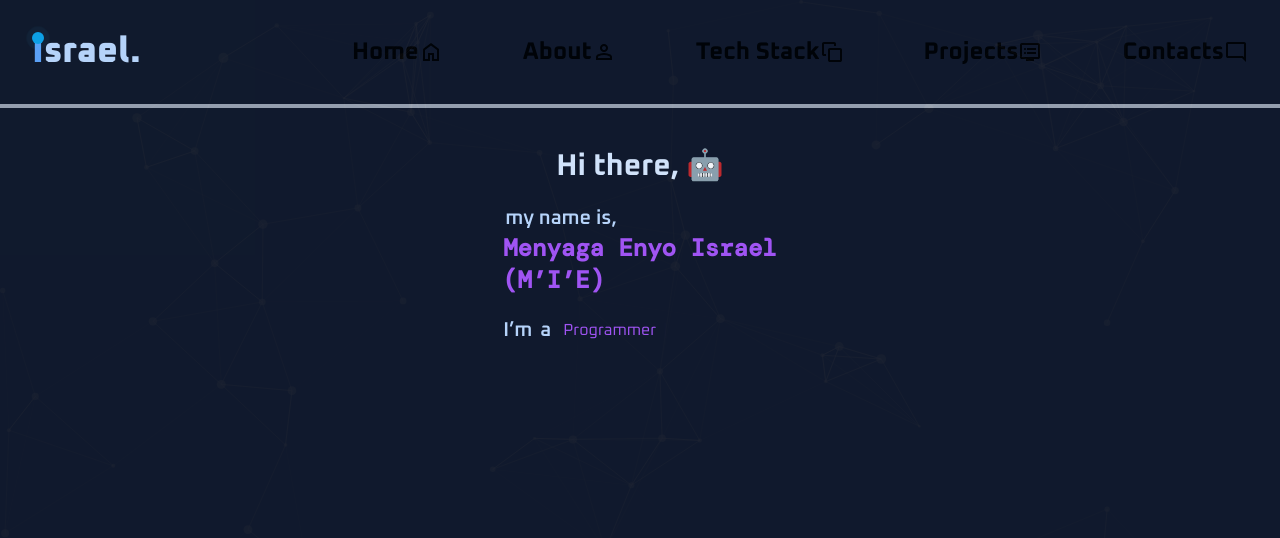
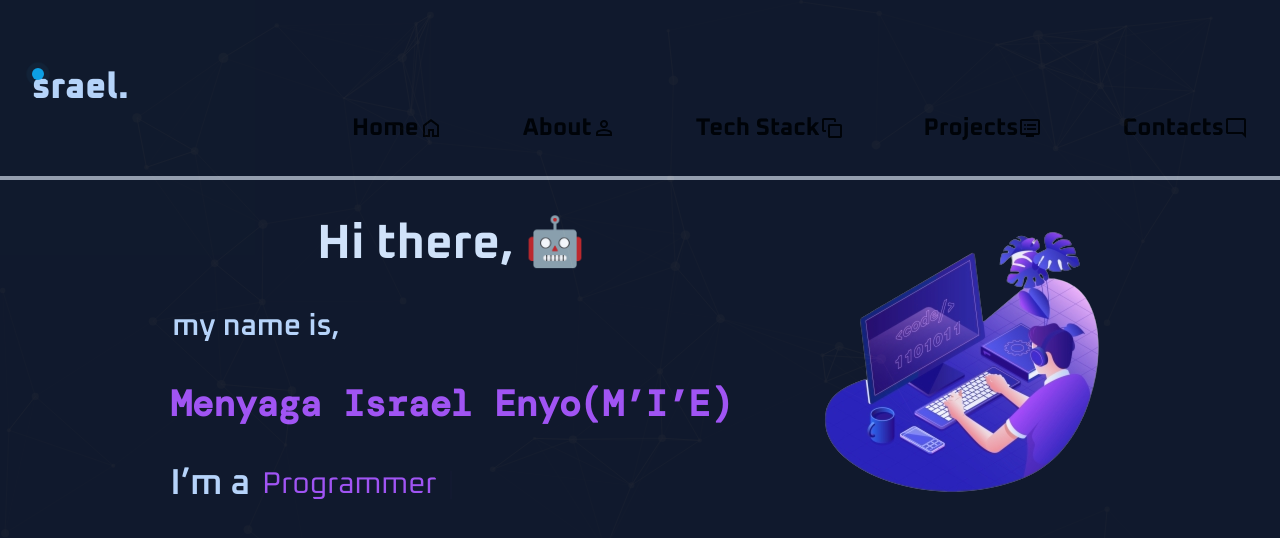
Before and after one commit to MIE-CODE/M-I-E_Portfolio, a Next.js app: page / in a window 1280 px wide. Shown: the top 538 px of the page. Built offline with nearby package versions, Linux system fonts and the light colour scheme; a web font is replaced by a local one.

Commit message:
fixing up the navbar on mobile

```diff
--- a/app/Navbar.tsx
+++ b/app/Navbar.tsx
@@ -1,9 +1,13 @@
-import React from "react";
+import React, { useState, useEffect } from "react";
 import Link from "next/link";
 
 const Navbar = (props: { className: string }) => {
   return (
-    <nav className={"hidden lg:block ml-auto"}>
+    <nav
+      className={
+        "top-0 lg:static fixed right-0 h-[100%] bg-gray-400 lg:bg-transparent  lg:block ml-auto "
+      }
+    >
       <ul className={props.className}>
         <li>
           <Link href="/" className="flex justify-center items-center">
--- a/app/header.tsx
+++ b/app/header.tsx
@@ -1,17 +1,15 @@
 "use client";
 import Image from "next/image";
-import React from "react";
+import React, { useState, useEffect } from "react";
 import menu from "../public/menu.svg";
+import Link from "next/link";
 import Navbar from "./Navbar";
-import Modal from "./modal";
-import { useEffect, useState } from "react";
 
 const Header = () => {
-  const [showModal, setShowModal] = useState(false);
+  const [navBar, setNavBar] = useState(false);
   return (
     <>
-      <div className="flex font-test w-full justify-between items-center py-[2rem] px-[2rem] border-b-4 border-gray-400">
-        {showModal && <Modal hideModal={() => setShowModal(false)} />}
+      <div className="flex relative font-test w-full justify-between items-center py-[2rem] px-[2rem] border-b-4 border-gray-400">
         <div className=" font-extrabold  text-blue-200 text-4xl">
           {" "}
           <span className="text-blue-400 relative  font-extrabold">
@@ -22,21 +20,22 @@ const Header = () => {
                 <span className="relative inline-flex rounded-full h-3 w-3 bg-sky-500"></span>
               </span>
             </span>
-            I
           </span>
           srael.
         </div>
-        <Navbar className="flex gap-10  font-bold xl:gap-20 text-2xl" />
-        <div className=" bg-slate-400 rounded ">
+        <Navbar className="grid lg:flex gap-10 pt-20 font-bold xl:gap-20 text-2xl" />
+        <button
+          onClick={() => {
+            setNavBar(!navBar);
+          }}
+          className=" bg-slate-400 rounded "
+        >
           <Image
-            onClick={() => {
-              setShowModal(true);
-            }}
             src={menu}
             alt="menu"
             className="lg:hidden h-[40px] w-[40px]"
           />
-        </div>
+        </button>
       </div>
     </>
   );
--- a/app/main.tsx
+++ b/app/main.tsx
@@ -1,7 +1,7 @@
 import React, { useState, useEffect } from "react";
 import Typer from "./typer";
 import Image from "next/image";
-import razer from "../public/keyboard.jpeg";
+import frame from "../public/hero.png";
 
 const Main = () => {
   const [pClass, setpClass] = useState(
@@ -13,34 +13,40 @@ const Main = () => {
   }, []);
 
   return (
-    <div className="flex pt-10  justify-center items-center ">
-      <div className="grid gap-5">
+    <div className="grid lg:flex pt-10 gap-20  justify-center items-center ">
+      <div className="grid gap-5 md:gap-10">
         <div className="flex justify-center">
           <p className={pClass}>
-            <span className=" text-blue-100 font-bold text-3xl">
+            <span className=" text-blue-100 font-bold text-3xl md:text-5xl">
               Hi there, 🤖
             </span>{" "}
           </p>
         </div>
-        <div>
-          <p className=" animate-trans-right text-xl font-semibold text-blue-200">
+        <div className="grid md:gap-10">
+          <p className=" animate-trans-right text-xl md:text-3xl font-semibold text-blue-200">
             my name is,
           </p>
-          <p className=" font-mono font-semibold text-2xl text-purple-500">
-            Menyaga Enyo Israel <br />
-            (M’I’E){" "}
+          <p className="grid md:flex font-mono font-semibold text-2xl md:text-4xl text-purple-500">
+            <span> Menyaga Israel Enyo </span> <span> (M’I’E) </span>{" "}
           </p>
         </div>
         <div className="flex gap-3 items-center ">
-          <p className="flex gap-2  text-xl font-semibold text-blue-200">
+          <p className="flex gap-2  text-xl md:text-4xl font-semibold text-blue-200">
             I’m <span> a</span>
           </p>
           <Typer
-            words={["Frontend Developer", "Programmer", "Problem Fixer"]}
+            words={[
+              "Frontend Developer",
+              "Programmer",
+              "Trouble Shooter",
+              "Music Lover",
+              "Web Designer",
+            ]}
             loop={0}
           />
         </div>
       </div>
+      <Image src={frame} alt="photo" />
     </div>
   );
 };
--- a/app/techStack/page.tsx
+++ b/app/techStack/page.tsx
@@ -4,7 +4,7 @@ import Card from "../card";
 
 const page = () => {
   return (
-    <div className="w-Screen  bg-gray-900 ">
+    <div className="w-Screen  bg-gray-900 h-screen ">
       <Header />
       <div className="p-5 pb-0">
         <p className=" font-mono text-blue-200/50 text-4xl font-extrabold">
--- a/app/typer.tsx
+++ b/app/typer.tsx
@@ -13,7 +13,7 @@ const Typer = (props: {
   });
 
   return (
-    <div className="text-purple-500">
+    <div className="text-purple-500 md:text-3xl">
       {text} <Cursor />
     </div>
   );
```
Also changed, not shown: public/hero.png (added).
